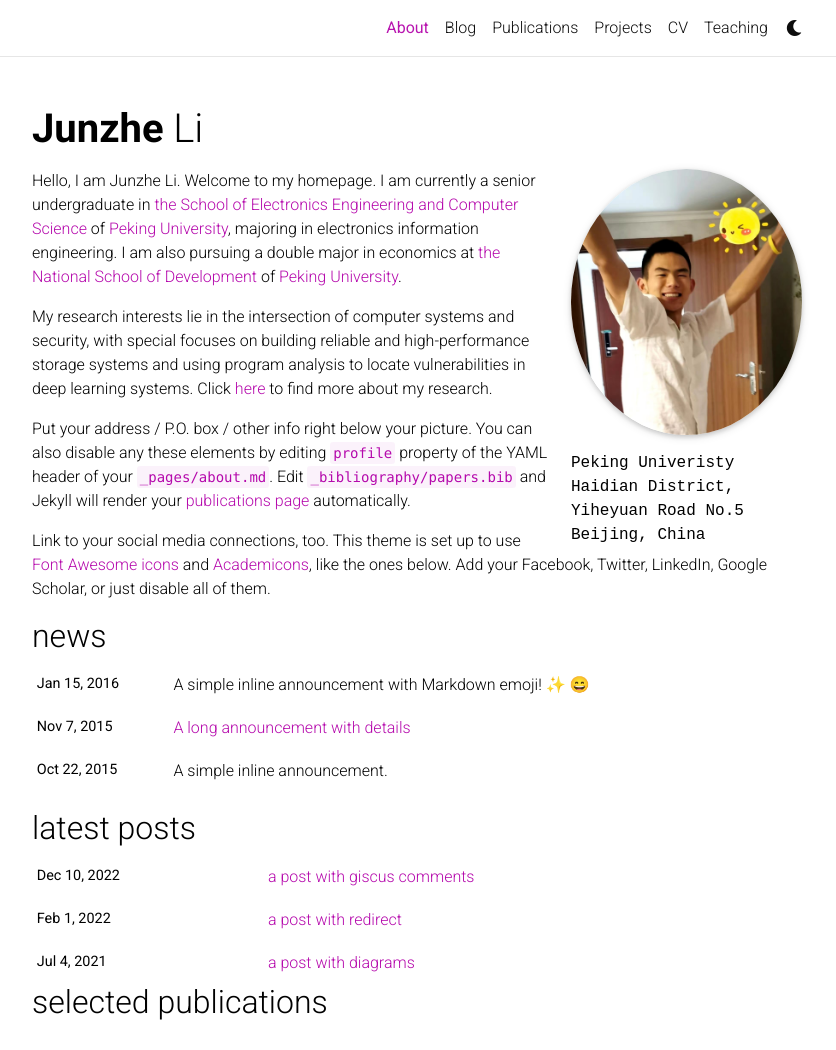
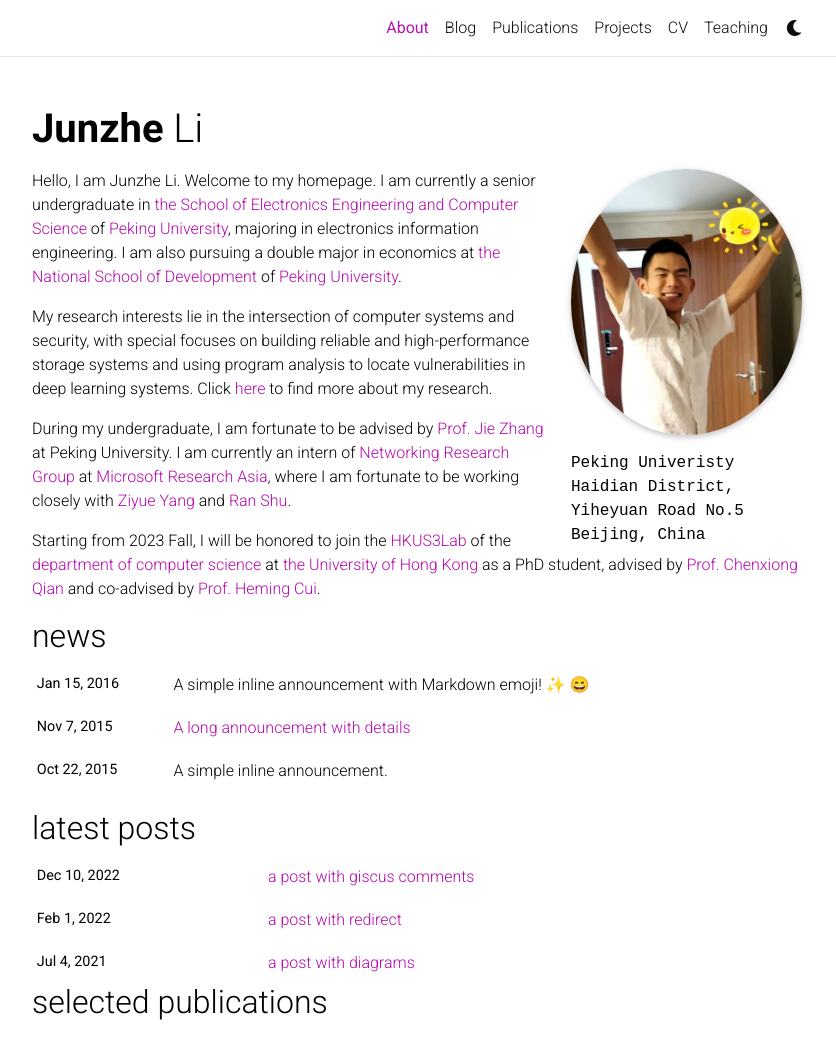
Before and after one commit to JzzzLi/JzzzLi.github.io, a Jekyll site: the page built from _pages/about.md, in a window 1280 px wide and 1339 px high, cut to the strip 0-1050 px from the top of the window. Shown: the whole strip, without its empty margins (223-1059 px from the left). Built offline with Jekyll 4.4.1, drawn with Linux system fonts in a browser that asks for light colours; full-size pictures stand in for the smaller copies a plugin makes; emoji names are drawn with the system emoji font; comment, search, counter and statistics services are not loaded; a style sheet for code colours, icons or effects is not loaded; some of the changed text lies outside the part shown.

Commit message:
add more personal information

```diff
--- a/_config.yml
+++ b/_config.yml
@@ -12,7 +12,6 @@ description: > # the ">" symbol means to ignore newlines until "footer_text:"
 footer_text: >
   Powered by <a href="https://jekyllrb.com/" target="_blank">Jekyll</a> with <a href="https://github.com/alshedivat/al-folio">al-folio</a> theme.
   Hosted by <a href="https://pages.github.com/" target="_blank">GitHub Pages</a>.
-  Photos from <a href="https://unsplash.com" target="_blank">Unsplash</a>.
 keywords: # add your own keywords or leave empty
 
 lang: en # the language of your site (for example: en, fr, cn, ru, etc.)
--- a/_pages/about.md
+++ b/_pages/about.md
@@ -23,6 +23,8 @@ Hello, I am Junzhe Li. Welcome to my homepage. I am currently a senior undergrad
 
 My research interests lie in the intersection of computer systems and security, with special focuses on building reliable and high-performance storage systems and using program analysis to locate vulnerabilities in deep learning systems. Click [here](/publications) to find more about my research.
 
-Put your address / P.O. box / other info right below your picture. You can also disable any these elements by editing `profile` property of the YAML header of your `_pages/about.md`. Edit `_bibliography/papers.bib` and Jekyll will render your [publications page](/al-folio/publications/) automatically.
+During my undergraduate, I am fortunate to be advised by [Prof. Jie Zhang](https://jiezhang-camel.github.io/) at Peking University. I am currently an intern of [Networking Research Group](https://www.microsoft.com/en-us/research/group/networking_research_group/) at [Microsoft Research Asia](https://www.msra.cn/), where I am fortunate to be working closely with [Ziyue Yang](https://www.microsoft.com/en-us/research/people/ziyyang/) and [Ran Shu](https://www.microsoft.com/en-us/research/people/rashu/).
 
-Link to your social media connections, too. This theme is set up to use [Font Awesome icons](http://fortawesome.github.io/Font-Awesome/) and [Academicons](https://jpswalsh.github.io/academicons/), like the ones below. Add your Facebook, Twitter, LinkedIn, Google Scholar, or just disable all of them.
+Starting from 2023 Fall, I will be honored to join the [HKUS3Lab](https://i.cs.hku.hk/~cqian/s3.html) of the [department of computer science](https://www.cs.hku.hk/) at [the University of Hong Kong](https://www.hku.hk) as a PhD student, advised by [Prof. Chenxiong Qian](https://i.cs.hku.hk/~cqian/) and co-advised by [Prof. Heming Cui](https://i.cs.hku.hk/~heming/).
+
+<!-- Link to your social media connections, too. This theme is set up to use [Font Awesome icons](http://fortawesome.github.io/Font-Awesome/) and [Academicons](https://jpswalsh.github.io/academicons/), like the ones below. Add your Facebook, Twitter, LinkedIn, Google Scholar, or just disable all of them. -->
```
